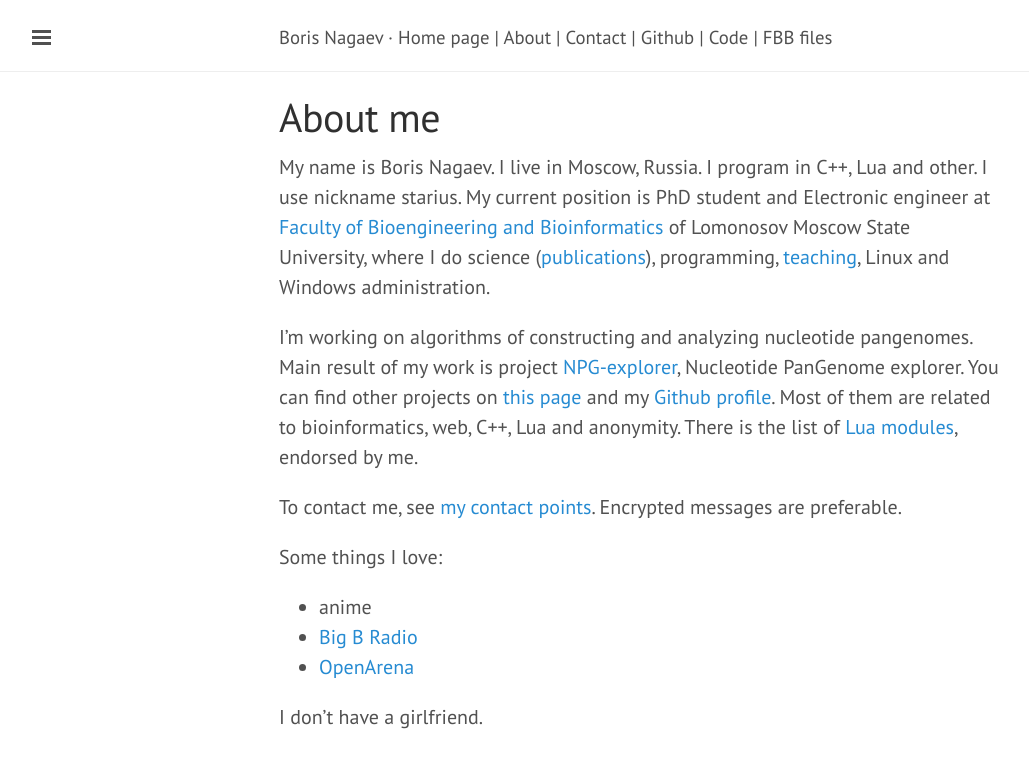
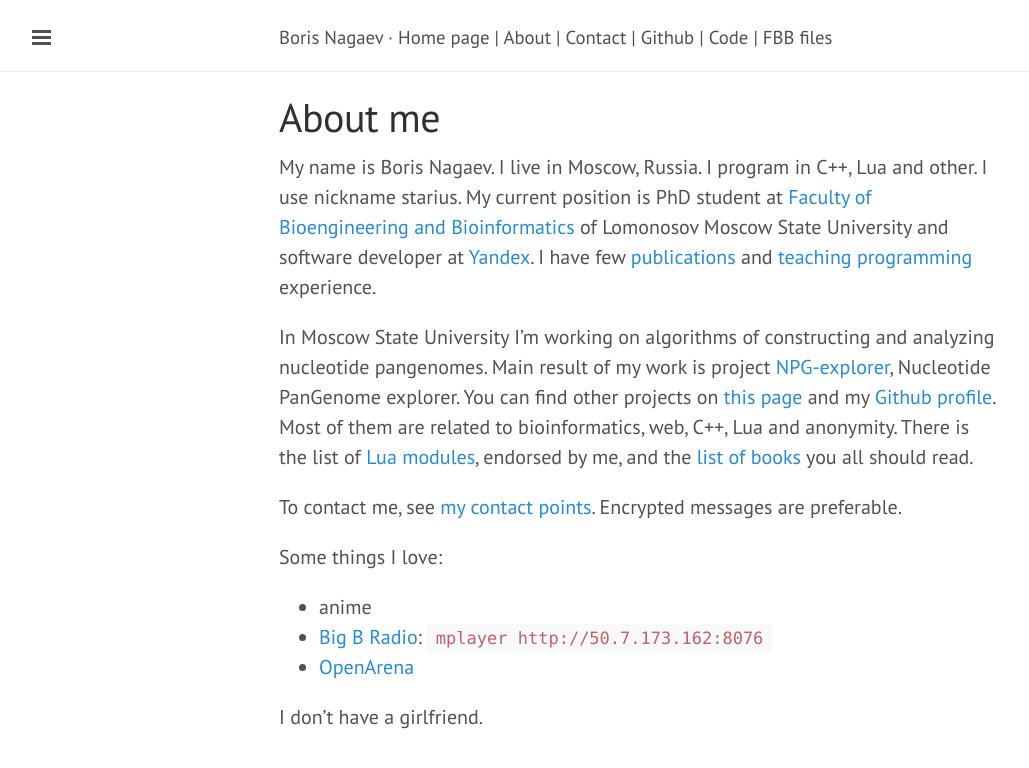
Before and after one commit to starius/starius.github.io, a Jekyll site: the page built from about.md, in a window 1280 px wide. Shown: the top 768 px of the page, without its empty margins (1-1030 px from the left). Built offline with Jekyll 4.4.1, drawn with Linux system fonts in a browser that asks for light colours; Markdown is read by kramdown in place of the engine named in the settings.

Commit message:
update /about

```diff
--- a/about.md
+++ b/about.md
@@ -5,28 +5,32 @@ title: About me
 
 My name is Boris Nagaev. I live in Moscow, Russia.
 I program in C++, Lua and other. I use nickname starius.
-My current position is PhD student and Electronic engineer
-at [Faculty of Bioengineering and Bioinformatics][fbb]
-of Lomonosov Moscow State University, where I do science
-([publications][publications]),
-programming, [teaching][luaandc], Linux and Windows
-administration.
+My current position is PhD student at [Faculty of
+Bioengineering and Bioinformatics][fbb]
+of Lomonosov Moscow State University and software developer
+at [Yandex][yandex]. I have few [publications][publications]
+and [teaching programming][luaandc] experience.
 
-I'm working on algorithms of constructing and analyzing
-nucleotide pangenomes. Main result of my work is project
-[NPG-explorer][npge], Nucleotide PanGenome explorer.
+In Moscow State University I'm working on algorithms
+of constructing and analyzing nucleotide pangenomes.
+Main result of my work is project [NPG-explorer][npge],
+Nucleotide PanGenome explorer.
 You can find other projects on [this page][code] and my
 [Github profile][github]. Most of them are related to
 bioinformatics, web, C++, Lua and anonymity. There is
-the list of [Lua modules][lua-toolbox], endorsed by me.
+the list of [Lua modules][lua-toolbox], endorsed by me,
+and the [list of books][links] you all should read.
+
 
 [fbb]: http://en.fbb.msu.ru/
+[yandex]: https://company.yandex.com/
 [luaandc]: http://kodomo.fbb.msu.ru/wiki/Main/LuaAndC
 [npge]: http://mouse.belozersky.msu.ru/tools/npge.html
 [code]: /code
 [publications]: /articles
 [github]: https://github.com/starius/
 [lua-toolbox]: https://lua-toolbox.com/user/129
+[links]: /links
 
 To contact me, see [my contact points][contact].
 Encrypted messages are preferable.
@@ -34,8 +38,8 @@ Encrypted messages are preferable.
 Some things I love:
 
  * anime
- * [Big B Radio](http://www.bigbradio.com/
-    "mplayer http://50.7.173.162:8076")
+ * [Big B Radio](http://www.bigbradio.com/):
+    `mplayer http://50.7.173.162:8076`
  * [OpenArena][oa]
 
 I don’t have a girlfriend.
```
